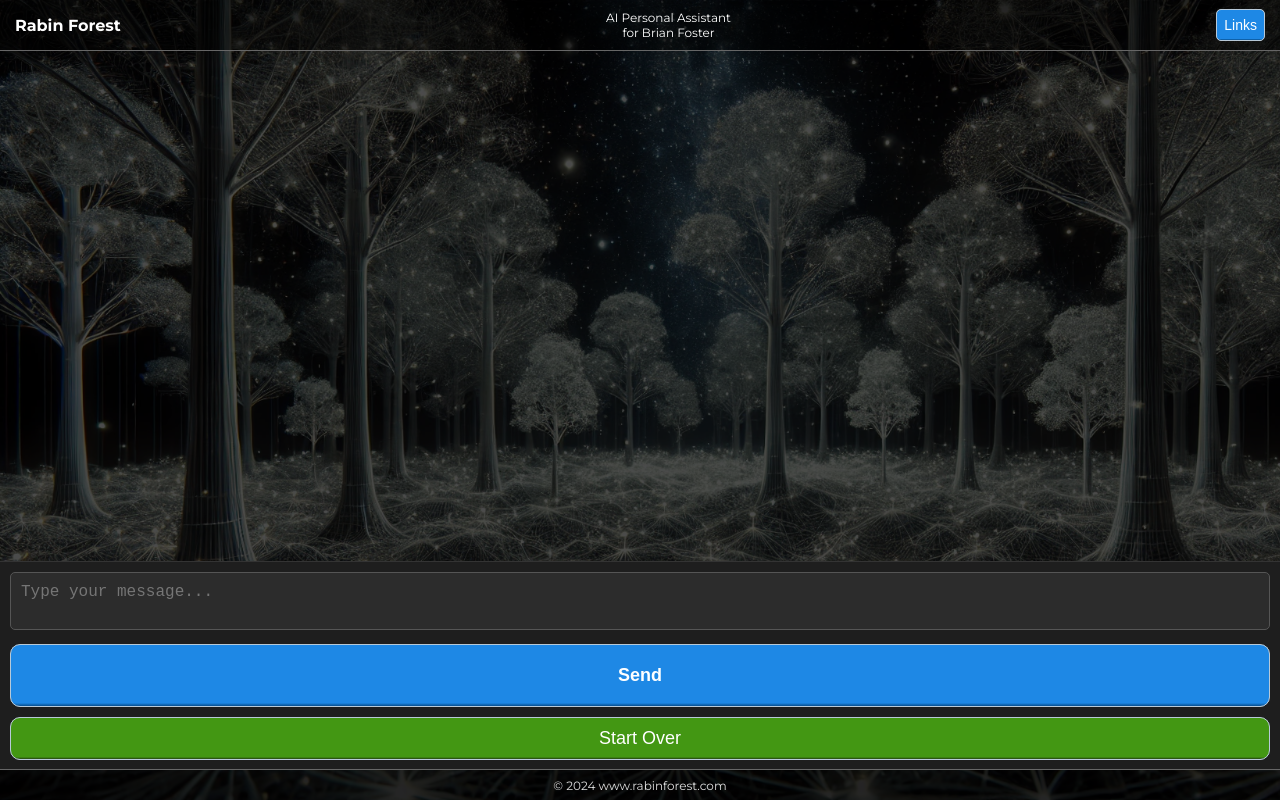
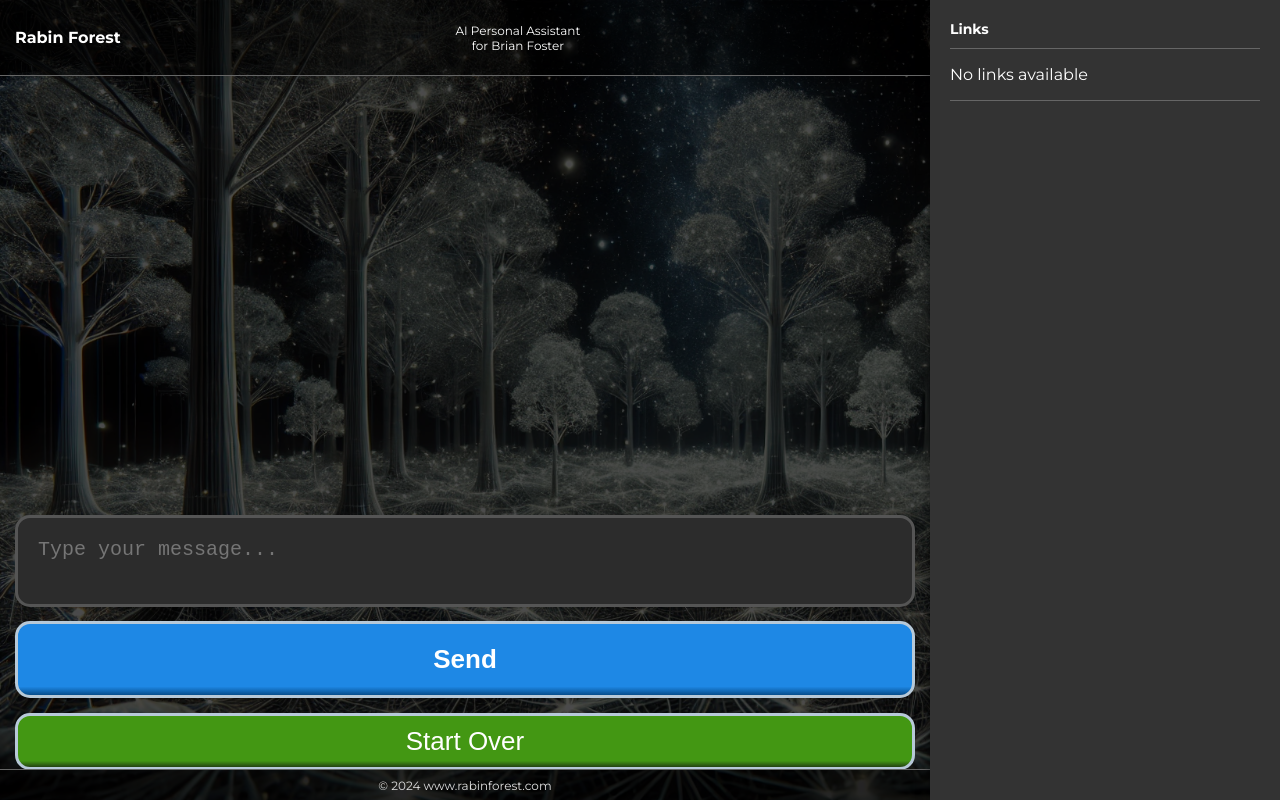
Before and after one commit to sg-bfoster/rabinforest, a React (Create React App) app: page / in a window 1280 px wide. Built offline with nearby package versions, Linux system fonts and the light colour scheme.

Commit message:
add desktop logic

```diff
--- a/src/App.css
+++ b/src/App.css
@@ -7,18 +7,23 @@ body {
   background-size: cover;
 }
 
-html, body {
+html,
+body {
   background-color: black;
   height: 100%;
 }
+
 .background {
   height: 100%;
   width: 100%;
-  background-color: rgba(0, 0, 0, 0.7); /* Adjusted transparency for the conversation div */
+  background-color: rgba(0, 0, 0, 0.7);
+  /* Adjusted transparency for the conversation div */
 }
+
 #root {
   height: 100%;
 }
+
 .App {
   display: flex;
   flex-direction: column;
@@ -28,20 +33,50 @@ html, body {
   height: 100%;
 }
 
+@media (min-width: 768px) {
+  .App.open {
+    width: calc(100% - 350px);
+  }
+
+  .navbar.open {
+    width: calc(100% - 380px);
+    /* Adjusted width to account for the slide-out panel padding */
+  }
+
+  .footer.open {
+    width: calc(100% - 350px);
+  }
+
+  .input-container.open {
+    width: calc(100% - 380px);
+  }
+}
+
+.container {
+  max-width: 800px;
+  margin: 0 auto;
+  width: 100%;
+  /* Ensures it takes up the full width until it hits 1200px */
+  padding: 0 15px;
+  /* Optional padding to add space inside the container */
+}
+
 /* Navbar styling */
 .navbar {
   position: fixed;
   top: 0;
   left: 0;
   right: 0;
-  height: 50px;
-  background-color: rgba(0, 0, 0, 0.5); /* Slight transparency for the App background */
+  height: 75px;
+  background-color: rgba(0, 0, 0, 0.5);
+  /* Slight transparency for the App background */
   border-bottom: 1px solid #666;
   color: white;
   display: flex;
   align-items: center;
   justify-content: space-between;
   z-index: 100;
+  transition: all 0.3s ease;
   padding: 0 15px;
 }
 
@@ -49,6 +84,7 @@ html, body {
   margin: 0;
   font-size: 16px;
 }
+
 .subheader {
   font-size: 12px;
   margin: 0;
@@ -57,7 +93,7 @@ html, body {
 
 .toggle-panel-btn {
   /* background-color: #1e88e5; */
-  background-image: linear-gradient(to bottom, #1e88e5 0%, #1e88e5 95%, #064d8c 100%);
+  background-image: linear-gradient(to bottom, #1e88e5 0%, #1e88e5 88%, #064d8c 100%);
   border: 1px solid #b7c9d8;
   color: white;
   padding: 7px;
@@ -91,6 +127,7 @@ html, body {
   transition: right 0.3s ease;
   z-index: 200;
 }
+
 .slideout-panel h2 {
   margin: 0;
   font-size: 14px;
@@ -102,7 +139,7 @@ html, body {
   border-top: 1px solid #666;
 }
 
-.slideout-panel > div {
+.slideout-panel>div {
   padding: 20px;
 }
 
@@ -122,7 +159,8 @@ html, body {
 }
 
 .footer {
-  background-color: rgba(0, 0, 0, 0.5); /* Adjusted transparency for the footer */
+  background-color: rgba(0, 0, 0, 0.5);
+  /* Adjusted transparency for the footer */
   position: fixed;
   bottom: 0;
   left: 0;
@@ -143,16 +181,24 @@ html, body {
 
 /* Conversation area styling */
 .conversation {
-  position: fixed;
-  margin-top: 50px;
+  position: relative;
+  margin-top: 75px;
   width: 100%;
   overflow-y: auto;
   padding: 20px;
   box-sizing: border-box;
+  max-width: 800px;
+  margin-left: auto;
+  margin-right: auto;
 }
 
 .conversation div {
   margin-bottom: 10px;
+  font-size: clamp(1.25rem, 1.25vw + 1rem, 2rem);
+  white-space: pre-wrap;
+  /* Preserve line breaks */
+  overflow-wrap: break-word;
+  /* Prevent breaking the layout */
 }
 
 .conversation .user-message {
@@ -167,8 +213,8 @@ html, body {
 
 .message-bubble {
   display: inline-block;
-  padding: 10px;
-  border-radius: 10px;
+  padding: 20px;
+  border-radius: 15px;
   max-width: 85%;
   color: #e0e0e0;
 }
@@ -191,47 +237,49 @@ html, body {
 
 /* Input container styling */
 .input-container {
-  padding: 10px;
-  border-top: 1px solid #333;
-  background-color: #1e1e1e !important;
+  /* border-top: 1px solid #333; */
+  /* background-color: #1e1e1e !important; */
   position: fixed;
-  bottom: 30px; /* Leaves space for the footer */
+  bottom: 30px;
+  /* Leaves space for the footer */
   left: 0;
   right: 0;
   z-index: 99;
+  padding-left: 15px;
 }
 
 .input-container textarea {
+  margin: 10px 0;
   width: 100%;
-  padding: 10px;
-  border-radius: 5px;
+  padding: 20px;
+  border-radius: 15px;
   box-sizing: border-box;
   background-color: #2c2c2c;
   color: #e0e0e0;
-  border: 1px solid #555;
-  font-size: 16px;
+  border: 3px solid #555;
+  font-size: 20px;
   resize: none;
 }
 
 .input-container button {
+
   display: block;
   width: 100%;
-  margin-top: 10px;
   padding: 20px;
   /* background-color: #1e88e5; */
-  background-image: linear-gradient(to bottom, #1e88e5 0%, #1e88e5 95%, #064d8c 100%);
-  border: 1px solid #b7c9d8;
+  background-image: linear-gradient(to bottom, #1e88e5 0%, #1e88e5 88%, #064d8c 100%);
+  border: 3px solid #b7c9d8;
   color: white;
-
-  border-radius: 10px;
+  border-radius: 15px;
   cursor: pointer;
-  font-size: 18px;
-}
-button:hover {
-  opacity: 0.8;
+  font-size: 26px;
 }
 
-.submit{
+button:hover {
+  opacity: 0.85;
+}
+
+.submit {
   font-weight: bolder;
 }
 
@@ -252,10 +300,10 @@ button:hover {
 }
 
 .reset-button {
-  margin-top: 10px;
+  margin-top: 15px;
   padding: 10px !important;
   /* background-color: #439713 !important; */
-  background-image: linear-gradient(to bottom, #439713 0%, #439713 95%, #244212 100%) !important;
-  border: 1px solid #b0db96;
+  background-image: linear-gradient(to bottom, #439713 0%, #439713 88%, #244212 100%) !important;
+  border: 3px solid #b0db96;
   font-weight: normal;
 }
--- a/src/App.js
+++ b/src/App.js
@@ -21,9 +21,10 @@ function App() {
   const [loading, setLoading] = useState(false);
   const [error, setError] = useState(false);
   const [threadId, setThreadId] = useState(localStorage.getItem('threadId') || null);
-  const [isPanelOpen, setIsPanelOpen] = useState(false);
+  const [isPanelOpen, setIsPanelOpen] = useState(window.innerWidth >= 768); // Default to open on wider screens
   const [showSplash, setShowSplash] = useState(true); // State for splash screen
   const conversationEndRef = useRef(null);
+  const [isDesktop, setIsDesktop] = useState(window.innerWidth >= 768);
 
   const convertNewlinesToBr = (text) => {
     return text.replace(/\n/g, '<br />');
@@ -31,8 +32,29 @@ function App() {
 
   useEffect(() => {
     // Hide splash screen after 3 seconds
-    const splashTimeout = setTimeout(() => setShowSplash(false), 4000);
+    const splashTimeout = setTimeout(() => setShowSplash(false), 3000);
     return () => clearTimeout(splashTimeout);
+  }, []);
+
+  // Automatically toggle panel based on screen width
+  useEffect(() => {
+    const handleResize = () => {
+      if (window.innerWidth >= 768) {
+        setIsPanelOpen(true);  // Always open on desktop screens
+        setIsDesktop(true);
+      } else {
+        setIsPanelOpen(false); // Always closed on smaller screens
+        setIsDesktop(false);
+      }
+    };
+
+    window.addEventListener('resize', handleResize);
+
+    // Call once to set the initial state based on window width
+    handleResize();
+
+    // Clean up the event listener on unmount
+    return () => window.removeEventListener('resize', handleResize);
   }, []);
 
   const handleSubmit = async () => {
@@ -128,15 +150,17 @@ function App() {
       {showSplash ? <SplashScreen /> : null} {/* Render splash screen if showSplash is true */}
       {(
         <>
-          <Navbar togglePanel={togglePanel} newLinks={newLinks} />
-          <div className="App">
-            <SlideOutPanel
+          <Navbar togglePanel={togglePanel} newLinks={newLinks} isDesktop={isDesktop} isPanelOpen={isPanelOpen} />
+          <SlideOutPanel
               isPanelOpen={isPanelOpen}
               togglePanel={togglePanel}
               persistentLinks={persistentLinks}
+              isDesktop={isDesktop}
             />
+          <div className={`App ${isPanelOpen ? 'open' : ''}`}>
             <Conversation conversation={conversation} conversationEndRef={conversationEndRef} />
             <InputArea
+              isPanelOpen={isPanelOpen}
               inputText={inputText}
               setInputText={setInputText}
               handleSubmit={handleSubmit}
@@ -145,7 +169,7 @@ function App() {
               loading={loading}
               error={error}
             />
-            <Footer />
+            <Footer isPanelOpen={isPanelOpen}></Footer>
           </div>
         </>
       )}
--- a/src/Footer.js
+++ b/src/Footer.js
@@ -1,8 +1,8 @@
 // Footer.js
 import React from 'react';
 
-const Footer = () => (
-  <div className="footer">
+const Footer = ({isPanelOpen}) => (
+  <div className={`footer ${isPanelOpen ? 'open' : ''}`}>
     <p>© {new Date().getFullYear()} www.rabinforest.com</p>
   </div>
 );
--- a/src/InputAreaSection.js
+++ b/src/InputAreaSection.js
@@ -2,6 +2,7 @@
 import React from 'react';
 
 const InputArea = ({
+  isPanelOpen,
   inputText,
   setInputText,
   handleSubmit,
@@ -10,7 +11,7 @@ const InputArea = ({
   loading,
   error
 }) => (
-  <div className="input-container">
+  <div className={`input-container ${isPanelOpen ? 'open' : ''}`}>
     {error && <div className="error">There was an error. Try again.</div>}
     <textarea
       value={inputText}
--- a/src/Navbar.js
+++ b/src/Navbar.js
@@ -1,13 +1,16 @@
 // Navbar.js
 import React from 'react';
 
-const Navbar = ({ togglePanel, newLinks }) => (
-  <div className="navbar">
+const Navbar = ({ togglePanel, newLinks, isPanelOpen, isDesktop }) => (
+  <div className={`navbar ${isPanelOpen ? 'open' : ''}`} >
     <h1>Rabin Forest</h1>
     <p className="subheader">AI Personal Assistant<br />for Brian Foster</p>
-    <button className="toggle-panel-btn" onClick={togglePanel}>
-      Links {newLinks.length > 0 && <span className="badge">{newLinks.length}</span>}
-    </button>
+    <div>
+      {!isDesktop && <button className="toggle-panel-btn" onClick={togglePanel}>
+        Links {newLinks.length > 0 && <span className="badge">{newLinks.length}</span>}
+      </button>
+      }
+    </div>
   </div>
 );
 
--- a/src/SlideOutPanel.js
+++ b/src/SlideOutPanel.js
@@ -1,6 +1,6 @@
 import React from 'react';
 
-function SlideOutPanel({ isPanelOpen, togglePanel, persistentLinks }) {
+function SlideOutPanel({ isPanelOpen, togglePanel, persistentLinks, isDesktop }) {
   return (
     <div className={`slideout-panel ${isPanelOpen ? 'open' : ''}`}>
       <div>
@@ -18,9 +18,9 @@ function SlideOutPanel({ isPanelOpen, togglePanel, persistentLinks }) {
           <p>No links available</p>
         )}
         <hr />
-        <button className="toggle-panel-btn" onClick={togglePanel}>
+        {!isDesktop && <button className="toggle-panel-btn" onClick={togglePanel}>
           Close
-        </button>
+        </button> }
       </div>
     </div>
   );
--- a/src/index.js
+++ b/src/index.js
@@ -4,7 +4,7 @@ import './index.css';
 import App from './App';
 import reportWebVitals from './reportWebVitals';
 
-if (window.location.protocol === 'http:' && window.location.hostname !== 'localhost') {
+if (window.location.protocol === 'http:' && window.location.hostname !== 'localhost' && !window.location.hostname.includes('10.0.0')) {
   window.location.href = `https://${window.location.host}${window.location.pathname}${window.location.search}`;
 }
 
```
